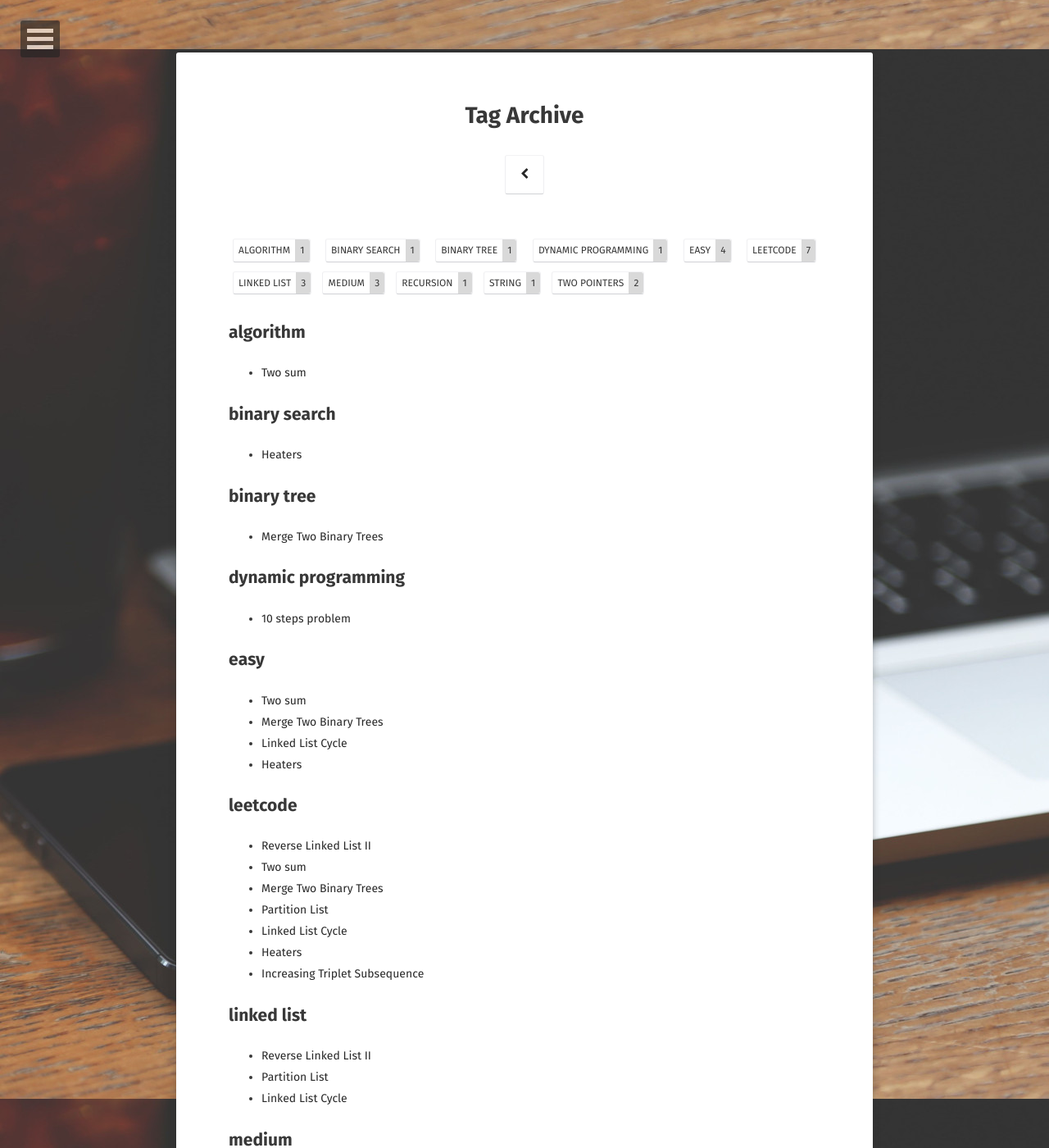
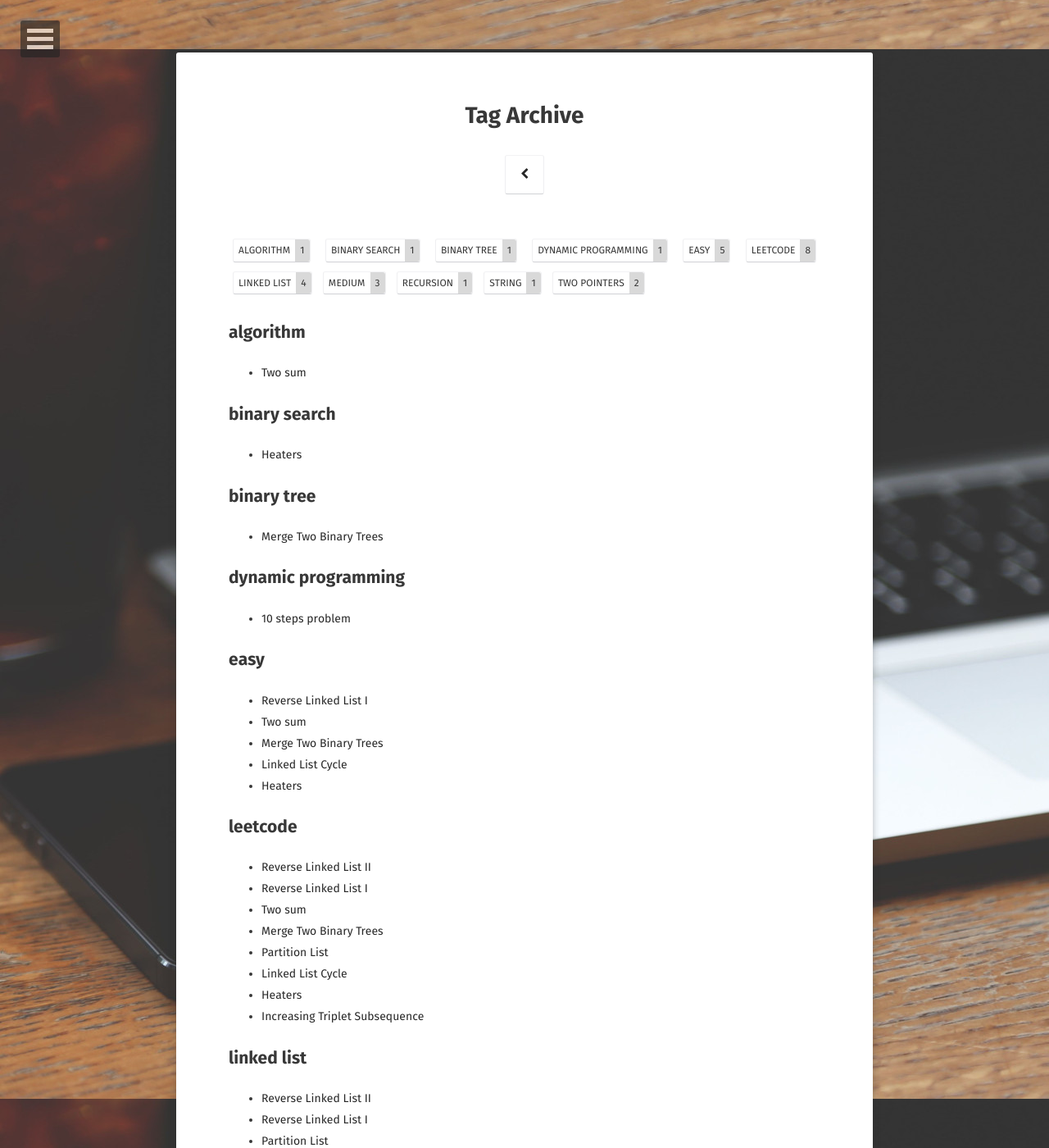
Before and after one commit to TokenJan/TokenJan.github.io, a Jekyll site: the page built from tags/index.html, in a window 1280 px wide and 1400 px high. Shown: the whole window at 82% size. Built offline with Jekyll 4.4.1, drawn with Linux system fonts in a browser that asks for light colours; some web fonts are replaced; some of the changed lines change nothing that is shown.

Commit message:
add new post reverse linked list 1

````diff
--- /dev/null
+++ b/_posts/algorithm/2017-06-25-Reverse-Linked-List(1).md
@@ -0,0 +1,48 @@
+---
+layout: post
+title:  "Reverse Linked List I"
+date:   2017-06-25
+feature: https://mir-s3-cdn-cf.behance.net/project_modules/max_1200/68bb1f53396079.5932e355d594f.jpg
+categories: algorithm
+tag:
+- leetcode
+- linked list
+- easy
+---
+### Question:
+Reverse a singly linked list.
+
+### Example:
+Given `1->2->3->4->5->NULL`,
+
+return `5->4->3->2->1->NULL`.
+
+### Solution：
+Time complexity: \\(O\(n\)\\)
+
+Space complexity: \\(O\(1\)\\)
+
+```python
+# Definition for singly-linked list.
+# class ListNode(object):
+#     def __init__(self, x):
+#         self.val = x
+#         self.next = None
+def reverseList(self, head):
+"""
+:type head: ListNode
+:rtype: ListNode
+"""
+    dummy = ListNode(0)
+    dummy.next = head
+
+    # dummy -> 1(head) -> 2 -> 3 -> 4 -> 5
+    # dummy -> 2 -> 1(head) -> 3 -> 4 -> 5
+    # dummy -> 3 -> 2 -> 1(head) -> 4 -> 5
+    # dummy -> 4 -> 3 -> 2 -> 1(head) -> 5
+    # dummy -> 5 -> 4 -> 3 -> 2 -> 1(head)
+
+    while (head and head.next):
+        dummy.next, head.next.next, head.next  = head.next, dummy.next, head.next.next
+    return dummy.next
+```
````
Also changed, not shown: _posts/algorithm/2017-06-25-Reverse-Linked-List(2).md (+1 -1 lines).
